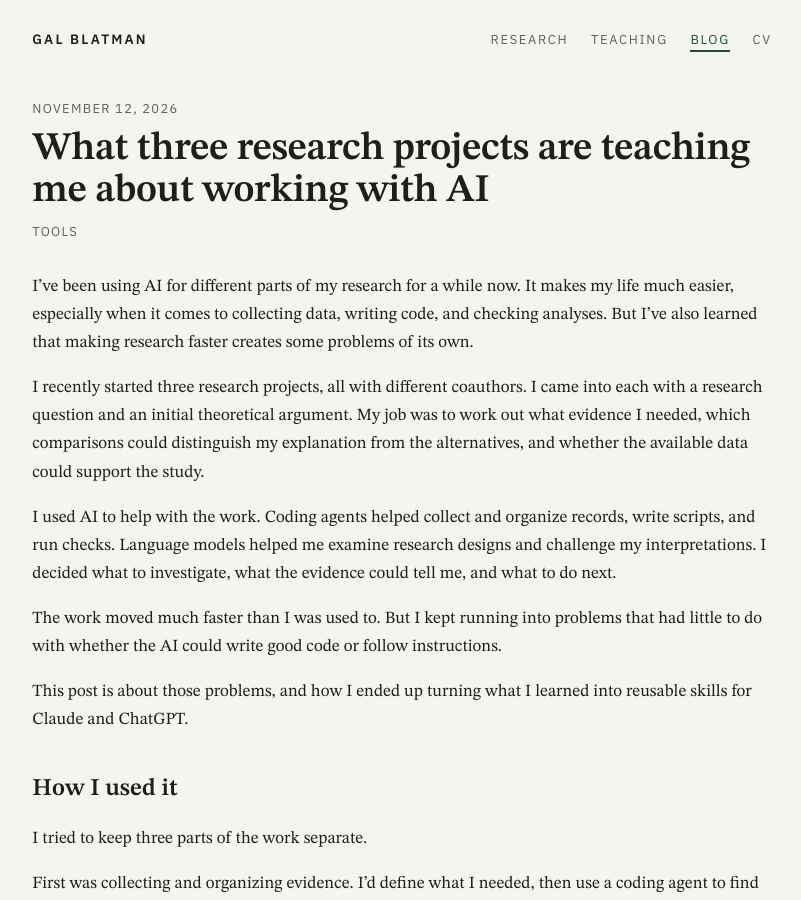
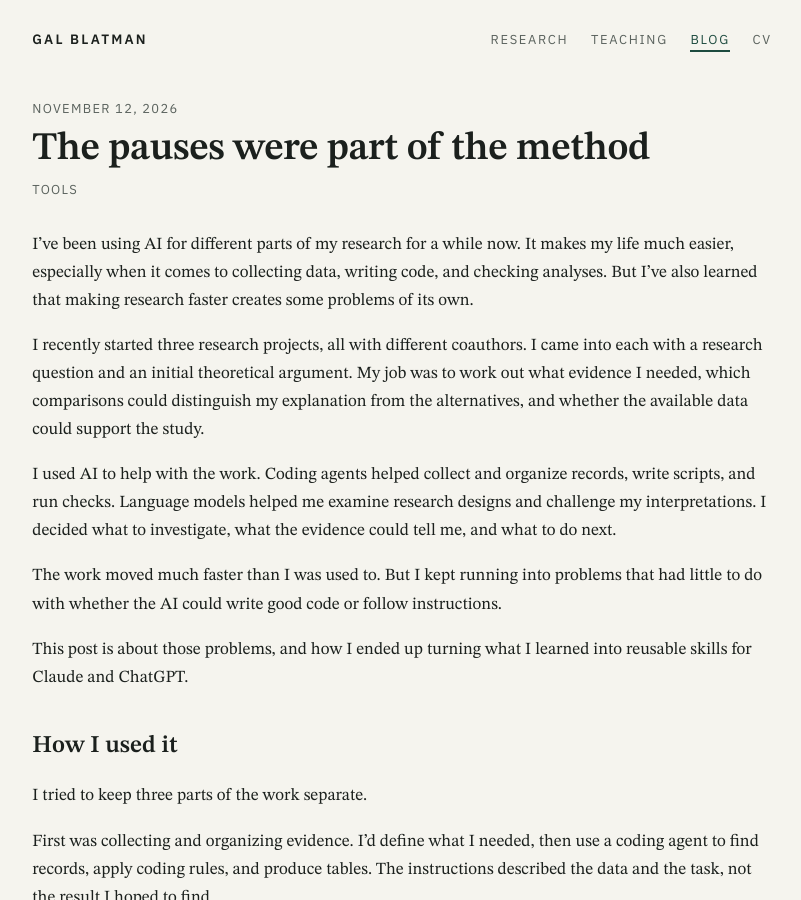
Before and after one commit to GalBlatman/GalBlatman.github.io, a Jekyll site: the page built from _posts/2026-11-12-working-with-ai-on-three-research-projects.md, in a window 1280 px wide and 900 px high. Shown: the whole window, without its empty margins (238-1039 px from the left). Built offline with Jekyll 4.4.1, drawn with Linux system fonts in a browser that asks for light colours.

Commit message:
Retitle post

```diff
--- a/_posts/2026-11-12-working-with-ai-on-three-research-projects.md
+++ b/_posts/2026-11-12-working-with-ai-on-three-research-projects.md
@@ -1,5 +1,5 @@
 ---
-title: "What three research projects are teaching me about working with AI"
+title: "The pauses were part of the method"
 description: "AI made my research faster, and the speed created problems of its own. Notes on what went wrong, what I changed, and the skills I built for Claude and ChatGPT."
 tags: [tools]
 date: 2026-11-12 17:00:00 -0800
```
